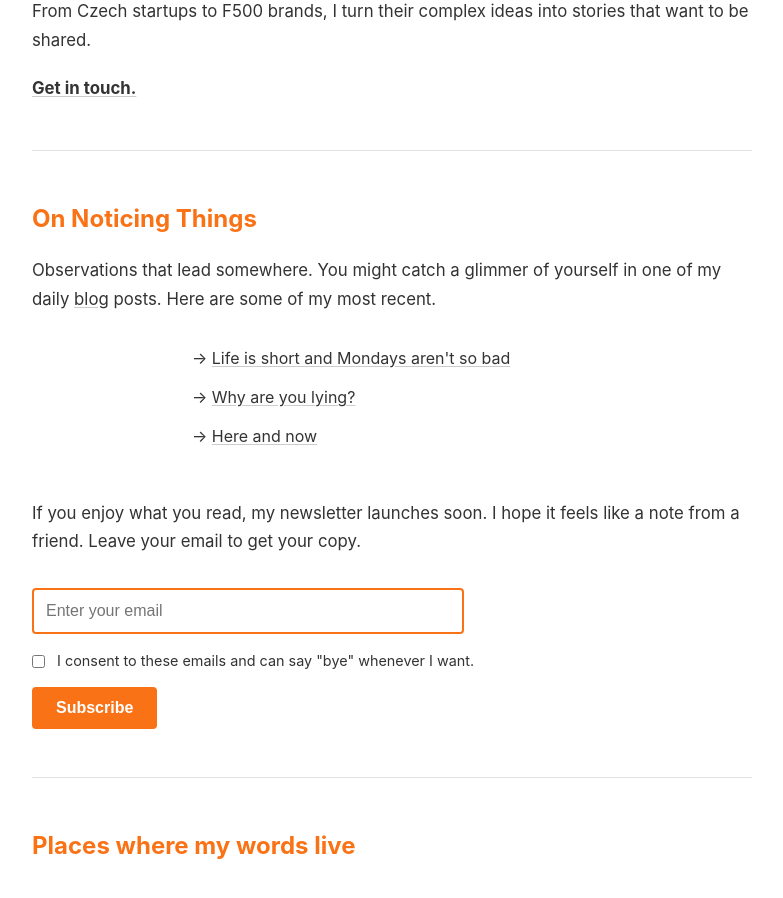
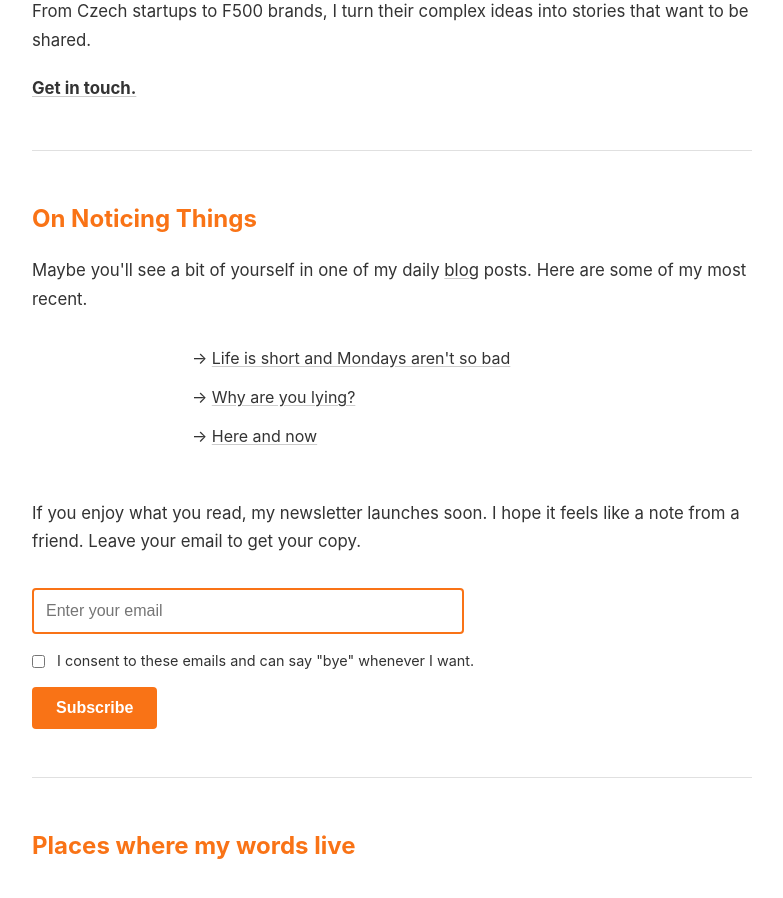
Before and after one commit to westleyovercash/westleyovercash.github.io, a Jekyll site: the page built from index.md, in a window 1280 px wide and 900 px high, scrolled down 569 px. Shown: the whole window, without its empty margins (248-1031 px from the left). Built offline with Jekyll 4.4.1, drawn with Linux system fonts in a browser that asks for light colours.

Commit message:
Update index.md

```diff
--- a/index.md
+++ b/index.md
@@ -21,7 +21,7 @@
 <hr style="border: none; border-top: 1px solid #e0e0e0; margin: 3rem 0;">
 
 <h2>On Noticing Things</h2>
-<p>Observations that lead somewhere. You might catch a glimmer of yourself in one of my daily <a href="/blog">blog</a> posts. Here are some of my most recent.</p>
+<p>Maybe you'll see a bit of yourself in one of my daily <a href="/blog">blog</a> posts. Here are some of my most recent.</p>
 <ul style="list-style: none; padding: 0; margin: 2rem auto; max-width: 400px;">
 {% for post in site.posts limit:3 %}
   <li style="margin-bottom: 0.75rem; text-align: left;">→ <a href="{{ post.url }}">{{ post.title }}</a></li>
```
